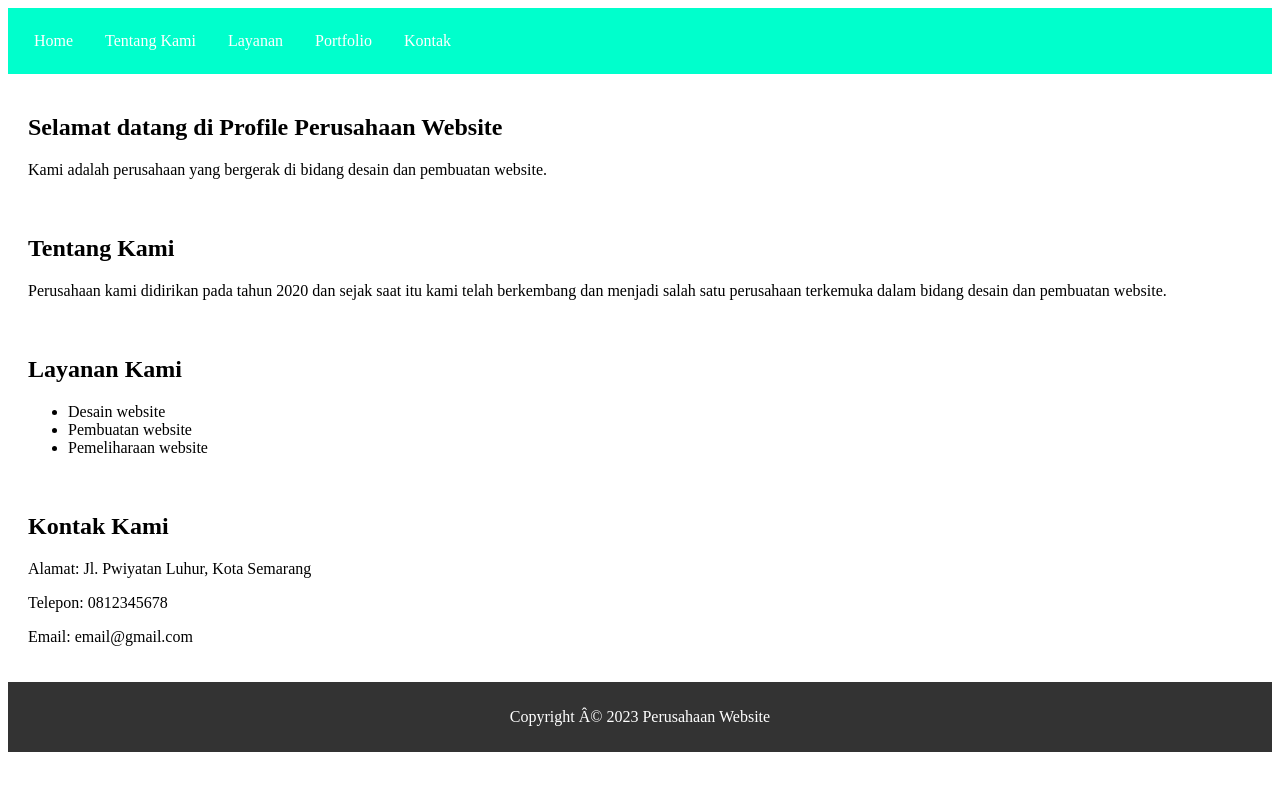
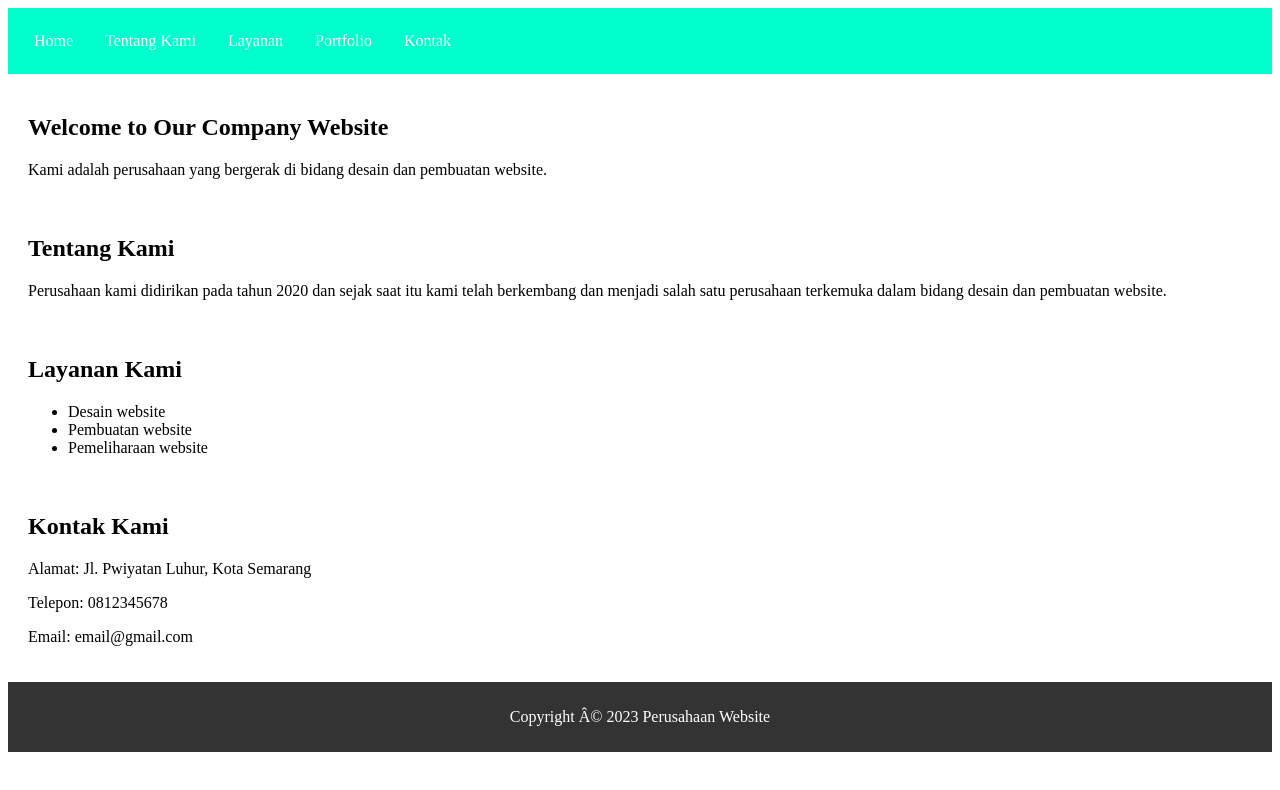
Before and after one commit to brillyjason/perusahaanku, a plain HTML site: page web_perusahaan.html in a window 1280 px wide. Drawn offline with Linux system fonts and the light colour scheme.

Commit message:
mengubah judul website

```diff
--- a/web_perusahaan.html
+++ b/web_perusahaan.html
@@ -55,7 +55,7 @@
       </nav>
     </header>
     <section id="home">
-      <h1>Selamat datang di Profile Perusahaan Website</h1>
+      <h1>Welcome to Our Company Website</h1>
       <p>Kami adalah perusahaan yang bergerak di bidang desain dan pembuatan website.</p>
     </section>
     <section id="about">
```
